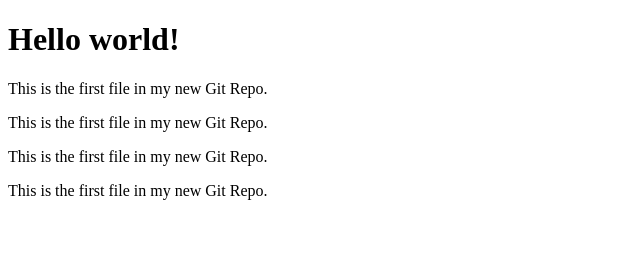
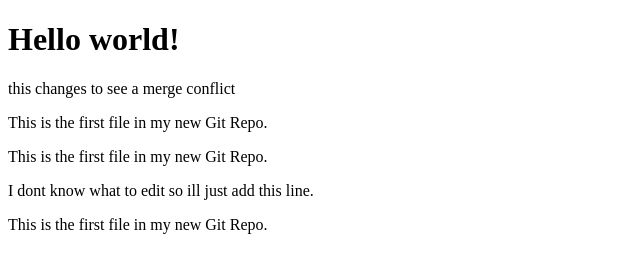
Before and after one commit to niniwebdevprojects-code/hello-world, a plain HTML site: page index.html in a window 1280 px wide. Shown: the whole page, without its empty margins (0-640 px from the left). Drawn offline with Linux system fonts and the light colour scheme.

Commit message:
Update index.html
Added some lines and tested the merge conflict

```diff
--- a/index.html
+++ b/index.html
@@ -7,9 +7,10 @@
     <body>
 
         <h1>Hello world!</h1>
+        <p>this changes to see a merge conflict</p>
         <p>This is the first file in my new Git Repo.</p>
         <p>This is the first file in my new Git Repo.</p>
-        <p>This is the first file in my new Git Repo.</p>
+        <p>I dont know what to edit so ill just add this line.</p>
         <p>This is the first file in my new Git Repo.</p>
 
     </body>
```
